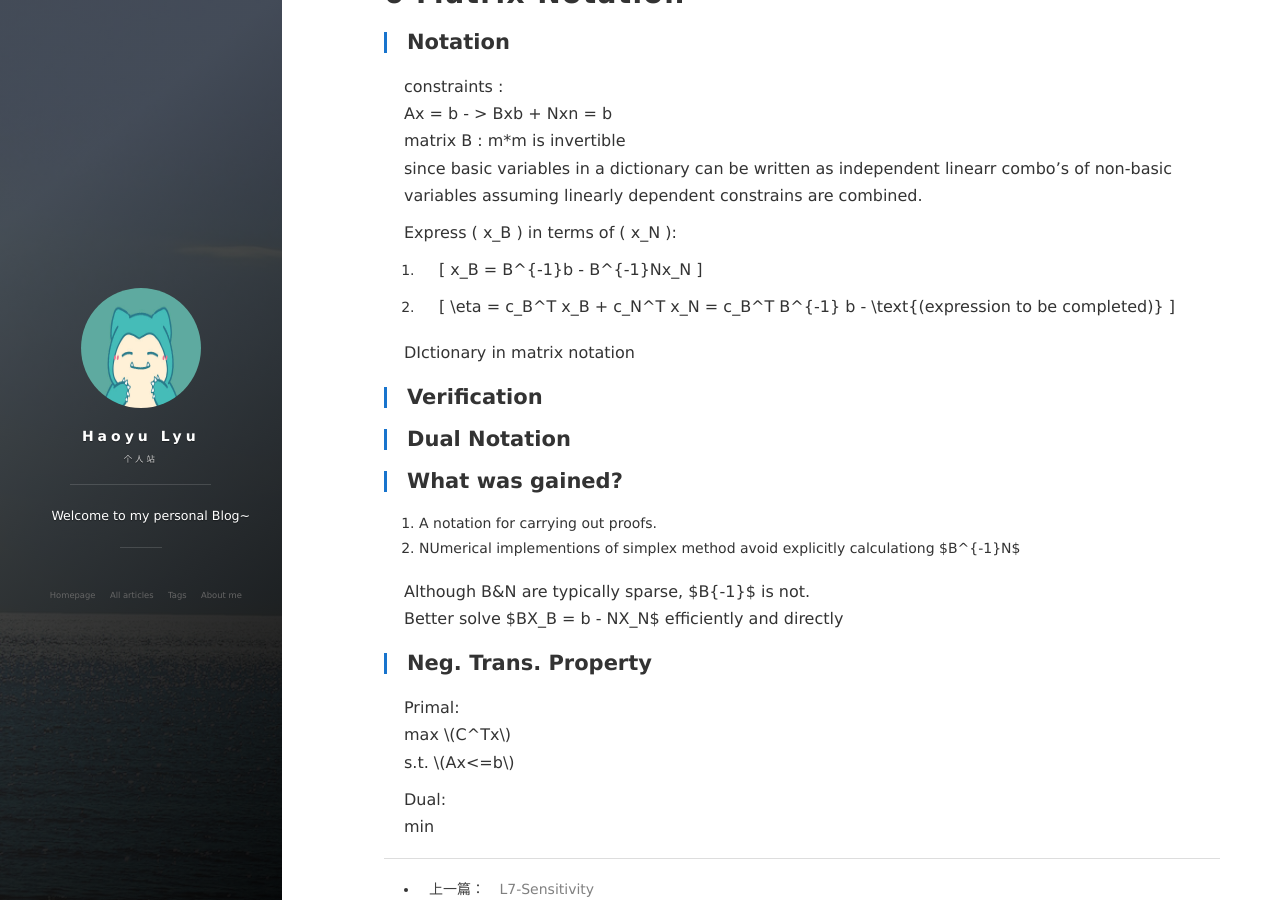
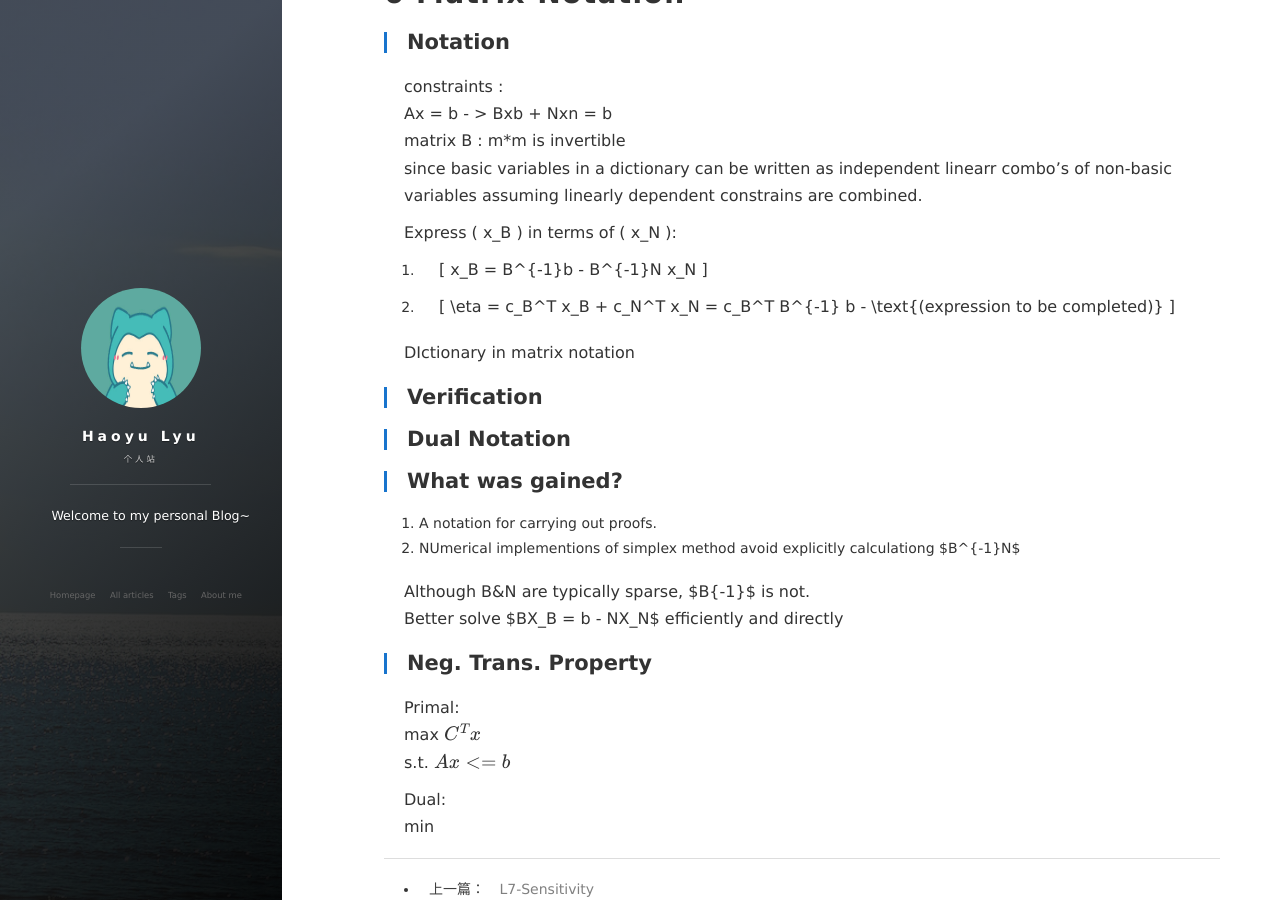
Before and after one commit to QUAFFquaff/QUAFFquaff.github.io, a Jekyll site: the page built from _posts/2020-11-08-LP-Lecture6-note.md, in a window 1280 px wide and 900 px high, scrolled down 360 px. Built offline with Jekyll 4.4.1, drawn with Linux system fonts in a browser that asks for light colours; nearby versions of some CDN libraries; comment, search, counter and statistics services are not loaded.

```diff
--- a/_includes/head.html
+++ b/_includes/head.html
@@ -64,4 +64,8 @@
   });
 </script>
 
+<!-- 支持数学公式 -->
+<script src="https://polyfill.io/v3/polyfill.min.js?features=es6"></script>
+<script id="MathJax-script" async src="https://cdn.jsdelivr.net/npm/mathjax@3/es5/tex-mml-chtml.js"></script>
+
 </head>
--- a/_posts/2020-11-08-LP-Lecture6-note.md
+++ b/_posts/2020-11-08-LP-Lecture6-note.md
@@ -18,14 +18,13 @@ Express \( x_B \) in terms of \( x_N \):
 
 1.
 \[
-x_B = B^{-1}b - B^{-1}Nx_N
+x_B = B^{-1}b - B^{-1}N x_N
 \]
 
 2.
 \[
 \eta = c_B^T x_B + c_N^T x_N = c_B^T B^{-1} b - \text{(expression to be completed)}
 \]
-
 
 DIctionary in matrix notation
 
```
